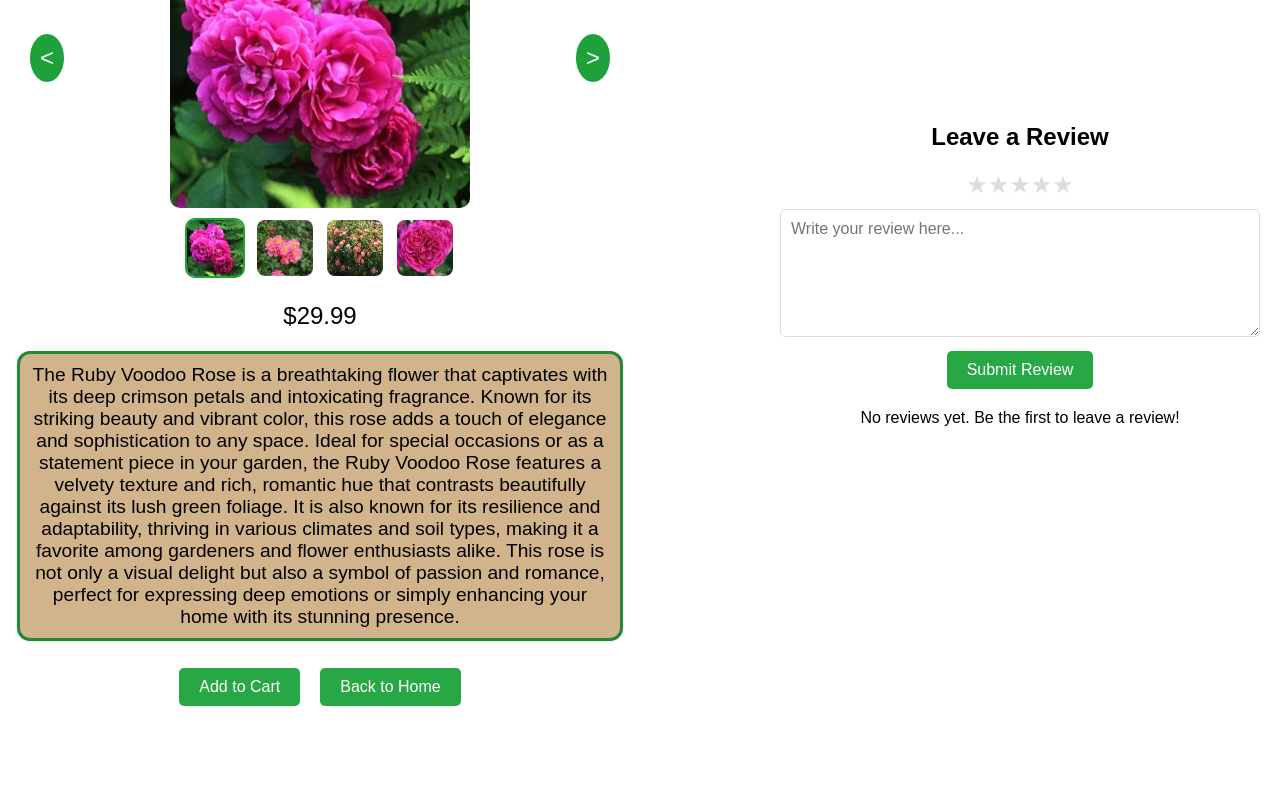
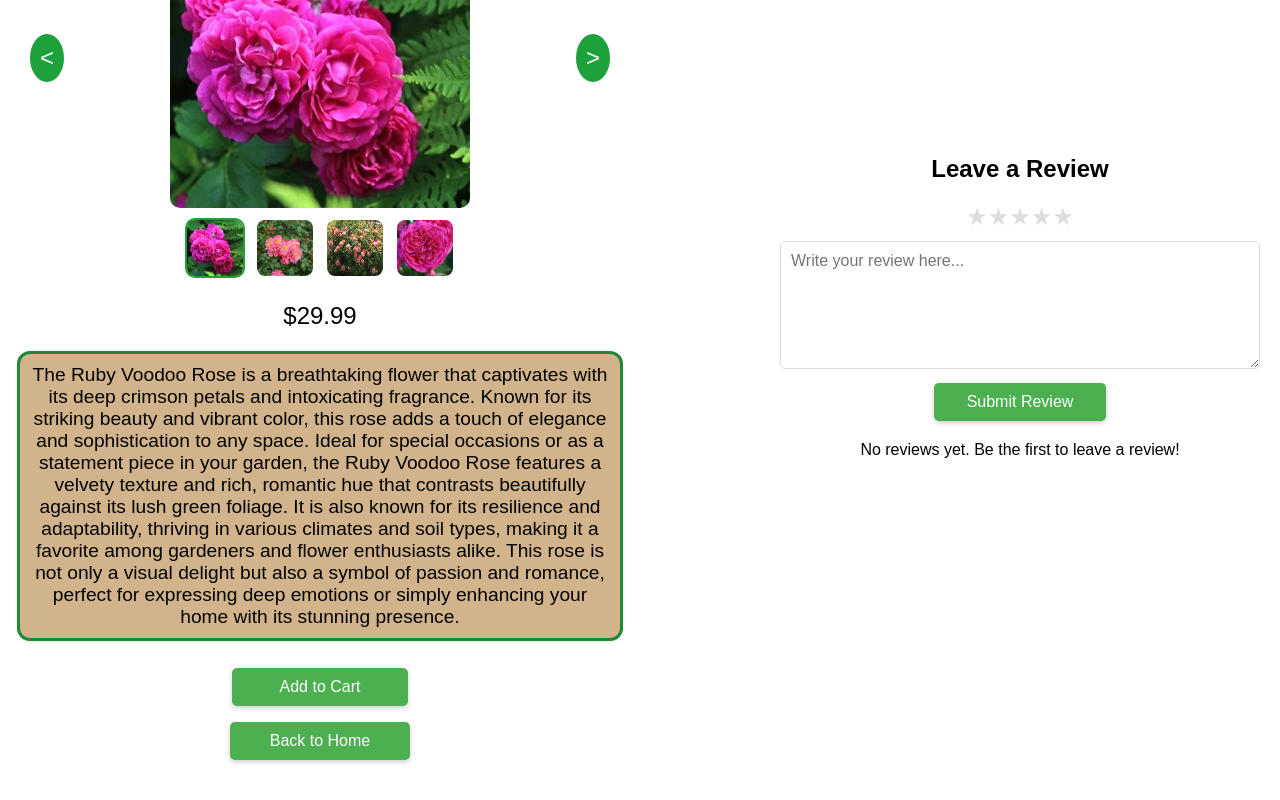
Before and after one commit to Netherix/PlantWebsite, a React (Vite) app: page /product/1 in a window 1280 px wide. Shown: the part 323-1123 px from the top of the page. Before the commit the page ends 1059 px from the top, so only its background shows below. Built offline with nearby package versions, Linux system fonts and the light colour scheme; a web font is replaced by a local one.

Commit message:
more_changes

```diff
--- /dev/null
+++ b/src/components/AddToCart/AddToCart.css
@@ -0,0 +1,35 @@
+.cart-button {
+    background-color: #4CAF50; /* Green background */
+    color: white; /* White text */
+    padding: 10px 48px; /* Padding */
+    border: none; /* No border */
+    border-radius: 5px; /* Rounded corners */
+    cursor: pointer; /* Hand icon on hover */
+    transition: background-color 0.3s ease, box-shadow 0.3s ease; /* Smooth transition for hover effects */
+    box-shadow: 0 2px 5px rgba(0, 0, 0, 0.2); /* Subtle shadow for depth */
+    display: flex; /* Use flexbox for centering spinner/text */
+    justify-content: center; /* Center content horizontally */
+    align-items: center; /* Center content vertically */
+    position: relative; /* Position relative for the loader */
+    font-size: 1rem;
+  }
+
+  .cart-button:hover {
+    background-color: #45a049; /* Darker green on hover */
+    box-shadow: 0 4px 8px rgba(0, 0, 0, 0.3); /* Slightly larger shadow on hover for a 'lifting' effect */
+  }
+
+  .loader {
+    border: 2px solid transparent; /* Make it a circle */
+    border-top: 2px solid #fff; /* Color of the spinner (white in this case) */
+    border-radius: 50%; /* Make it round */
+    width: 20px; /* Size of the spinner */
+    height: 20px; /* Size of the spinner */
+    animation: spin 1s linear infinite; /* Spinner animation */
+  }
+
+  /* Spinner animation */
+  @keyframes spin {
+    0% { transform: rotate(0deg); }
+    100% { transform: rotate(360deg); }
+  }
--- a/src/components/AddToCart/AddToCart.jsx
+++ b/src/components/AddToCart/AddToCart.jsx
@@ -1,10 +1,16 @@
-import React from "react";
+import React, { useState } from "react";
+import './AddToCart.css'
 
 const AddToCart = ({ product, className }) => {
+  const [loading, setLoading] = useState(false); // State for loading
+
   const addToCart = () => {
+    setLoading(true); // Set loading to true
     const cart = JSON.parse(localStorage.getItem("cartItems")) || [];
     const existingItem = cart.find((item) => item.id === product.id);
 
+    // Simulate a network request with setTimeout
+    setTimeout(() => {
       if (existingItem) {
         existingItem.quantity += 1;
       } else {
@@ -12,11 +18,17 @@ const AddToCart = ({ product, className }) => {
       }
 
       localStorage.setItem("cartItems", JSON.stringify(cart));
+      setLoading(false); // Reset loading state after adding to cart
+    }, 1000); // Simulate a delay (e.g., 1 second)
   };
 
   return (
-    <button onClick={addToCart} className={className}>
-      Add to Cart
+    <button onClick={addToCart} className={className} disabled={loading}>
+      {loading ? (
+        <span className="loader"></span> // Spinner will be here
+      ) : (
+        "Add to Cart"
+      )}
     </button>
   );
 };
--- a/src/components/OurFavorites/OurFavorites.css
+++ b/src/components/OurFavorites/OurFavorites.css
@@ -15,6 +15,9 @@
   border: 1px solid #ddd;
   padding: 10px;
   text-align: center;
+  display: flex;
+  flex-direction: column;
+  align-items: center;
 }
 
 .product-link {
@@ -26,19 +29,3 @@
   max-width: 100%;
   height: 300px;
 }
-
-.cart-button {
-  background-color: #4CAF50 !important; /* Green background */
-  color: white; /* White text */
-  padding: 10px 20px; /* Padding */
-  border: none; /* No border */
-  border-radius: 5px; /* Rounded corners */
-  cursor: pointer; /* Hand icon on hover */
-  transition: background-color 0.3s ease, box-shadow 0.3s ease; /* Smooth transition for hover effects */
-  box-shadow: 0 2px 5px rgba(0, 0, 0, 0.2); /* Subtle shadow for depth */
-}
-
-.cart-button:hover {
-  background-color: #45a049; /* Darker green on hover */
-  box-shadow: 0 4px 8px rgba(0, 0, 0, 0.3); /* Slightly larger shadow on hover for a 'lifting' effect */
-}
--- a/src/components/OurFavorites/OurFavorites.tsx
+++ b/src/components/OurFavorites/OurFavorites.tsx
@@ -37,7 +37,7 @@ const OurFavorites = () => {
       <div className="favorites-container">
         {products.map((product) => (
           <div key={product.id} className="product-card">
-            <Link to={`/product/${product.id}`} className='product-link'>
+            <Link to={`/product/${product.id + 1}`} className='product-link'>
               <img src={product.imageUrl} alt={product.title} className="favorite-images" />
               <h3>{product.title}</h3>
               <p>{product.price}</p>
--- a/src/components/ProductPage/ProductPage.css
+++ b/src/components/ProductPage/ProductPage.css
@@ -105,15 +105,36 @@
 }
 
 .product-buttons {
+  display: flex;
+  flex-direction: column;
+  align-items: center;
+  justify-content: center;
+  gap: 1rem;
   margin: 10px 10px;
   padding: 10px 20px;
   font-size: 1rem;
   color: white;
-  background-color: #28a745;
   border: none;
   border-radius: 5px;
   cursor: pointer;
 }
+
+.back-to-home-button {
+  background-color: #4CAF50; /* Set background color for both buttons */
+  color: white; /* Text color for buttons */
+  box-shadow: 0 2px 5px rgba(0, 0, 0, 0.2);
+  border: none;
+  border-radius: 5px;
+  padding: 10px 40px; /* Add padding for buttons */
+  cursor: pointer; /* Change cursor to pointer on hover */
+  font-size: 1rem; /* Font size for buttons */
+  transition: background-color 0.3s; /* Smooth transition for hover effect */
+}
+
+.back-to-home-button:hover {
+  background-color: #45a049; /* Change color on hover */
+}
+
 
 /* Review Section Styles */
 .review-section {
@@ -139,17 +160,18 @@
 }
 
 .submit-review-button {
-  padding: 10px 20px;
+  padding: 10px 33px;
   font-size: 1rem;
   color: white;
-  background-color: #28a745;
+  box-shadow: 0 2px 5px rgba(0, 0, 0, 0.2);
+  background-color: #4CAF50;
   border: none;
   border-radius: 5px;
   cursor: pointer;
 }
 
 .submit-review-button:hover {
-  background-color: #218838;
+  background-color: #45a049;
 }
 
 .reviews-list {
@@ -182,6 +204,8 @@
   color: gold; /* Hover effect for stars */
 }
 
+
+
 @media(min-width: 1250px) {
   .product-page {
     display: flex;
--- a/src/components/ProductPage/ProductPage.jsx
+++ b/src/components/ProductPage/ProductPage.jsx
@@ -3,6 +3,7 @@ import "./ProductPage.css";
 import { useParams, useNavigate } from "react-router-dom";
 import mockProducts from "./mockProducts";
 import Nav from "../Nav/Nav";
+import AddToCart from "../AddToCart/AddToCart";
 
 const ProductPage = () => {
   const navigate = useNavigate();
@@ -16,9 +17,10 @@ const ProductPage = () => {
   const [currentImageIndex, setCurrentImageIndex] = useState(0); // State for current image index
 
   // Memoize images based on the product
-  const images = useMemo(() => (
-    product && product.images ? product.images : []
-  ), [product]);
+  const images = useMemo(
+    () => (product && product.images ? product.images : []),
+    [product]
+  );
 
   const handleReviewChange = (e) => {
     setReview(e.target.value);
@@ -57,7 +59,8 @@ const ProductPage = () => {
     }
   }, [currentImageIndex]);
 
-  const handleKeyDown = useCallback((e) => {
+  const handleKeyDown = useCallback(
+    (e) => {
       if (e.key === "ArrowRight") {
         nextImage();
       } else if (e.key === "ArrowLeft") {
@@ -87,7 +90,9 @@ const ProductPage = () => {
           <h1 className="product-title">{product.title}</h1>
           {/* Image Slider */}
           <div className="image-slider">
-          <button className="arrow-button" onClick={prevImage}>&lt;</button>
+            <button className="arrow-button" onClick={prevImage}>
+              &lt;
+            </button>
             {images.length > 0 ? (
               <img
                 src={images[currentImageIndex]}
@@ -97,7 +102,9 @@ const ProductPage = () => {
             ) : (
               <p>No images available</p>
             )}
-          <button className="arrow-button" onClick={nextImage}>&gt;</button>
+            <button className="arrow-button" onClick={nextImage}>
+              &gt;
+            </button>
           </div>
 
           {/* Thumbnails Section */}
@@ -107,7 +114,9 @@ const ProductPage = () => {
                 key={index}
                 src={image}
                 alt={`Thumbnail ${index + 1}`}
-              className={`thumbnail ${index === currentImageIndex ? 'active' : ''}`} // Highlight the active thumbnail
+                className={`thumbnail ${
+                  index === currentImageIndex ? "active" : ""
+                }`} // Highlight the active thumbnail
                 onClick={() => handleThumbnailClick(index)} // Call the function on click
               />
             ))}
@@ -115,8 +124,15 @@ const ProductPage = () => {
 
           <p className="product-price">{product.price}</p>
           <p className="product-description">{product.description}</p>
-        <button className="product-buttons">Add to Cart</button>
-        <button className="product-buttons" onClick={() => navigate('/')}>Back to Home</button>
+          <div className="product-buttons">
+            <AddToCart product={product} className='cart-button' />
+            <button
+              className="back-to-home-button"
+              onClick={() => navigate("/")}
+            >
+              Back to Home
+            </button>
+          </div>
         </div>
 
         <div className="review-section">
@@ -125,7 +141,9 @@ const ProductPage = () => {
             {[...Array(5)].map((_, index) => (
               <span
                 key={index}
-              className={`star ${index < (hoverRating || rating) ? "selected" : ""}`}
+                className={`star ${
+                  index < (hoverRating || rating) ? "selected" : ""
+                }`}
                 onClick={() => handleRatingChange(index + 1)}
                 onMouseOver={() => handleMouseOver(index + 1)}
                 onMouseLeave={handleMouseLeave}
--- a/src/views/Cart/Cart.jsx
+++ b/src/views/Cart/Cart.jsx
@@ -19,6 +19,8 @@ const Cart = () => {
     localStorage.setItem("cartItems", JSON.stringify(updatedCartItems)); // Update localStorage
   };
 
+  console.log(cartItems)
+
   return (
     <>
       <Nav cartItemCount={cartItemCount} /> {/* Pass cart item count as a prop */}
@@ -28,7 +30,10 @@ const Cart = () => {
           <ul>
             {cartItems.map((item, index) => (
               <li key={index}>
-                <h3>{item.name}</h3>
+                <p>{item.title}</p>
+                <img
+                  src={item.images[0]}
+                />
                 <p>Price: {item.price}</p>
                 <p>Quantity: {item.quantity}</p>
                 <button onClick={() => handleDelete(index)}>Delete</button> {/* Delete button */}
```
Lines whose indentation alone changed are shown as unchanged.
